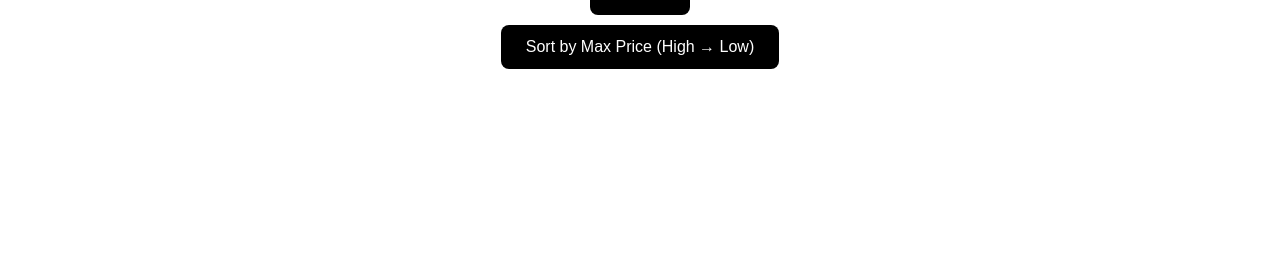
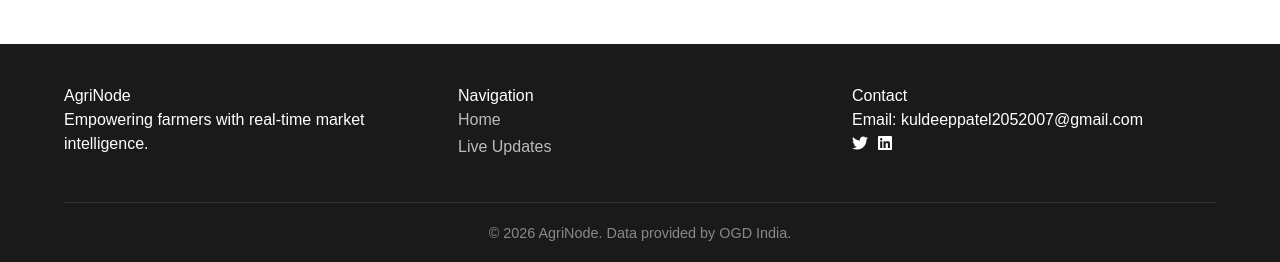
Before and after one commit to kuldeeppatidar205/AgriNode, a React (Vite) app: page / in a window 1280 px wide. Shown: the part 899-1161 px from the top of the page. Before the commit the page ends 973 px from the top, so only its background shows below. Built offline with nearby package versions, Linux system fonts and the light colour scheme; a web font is replaced by a local one.

Commit message:
adding a footer

```diff
--- a/src/App.tsx
+++ b/src/App.tsx
@@ -1,9 +1,11 @@
 import Prices from "./Components/Prices"
 import Ui from "./Components/Ui"
+import Footer from "./Components/Footer"
 function App(){
   return(<>
   <Ui/>
   <Prices/>
+  <Footer/>
   <div></div>
   </>)
 }
--- /dev/null
+++ b/src/Components/Footer.tsx
@@ -0,0 +1,32 @@
+export default function Footer() {
+  return (
+    <footer className="footer">
+      <div className="footer-container">
+        <div className="footer-brand">
+          <h3>AgriNode</h3>
+          <p>Empowering farmers with real-time market intelligence.</p>
+        </div>
+
+        <div className="footer-links">
+          <h4>Navigation</h4>
+          <ul>
+            <li><a href="#main">Home</a></li>
+            <li><a href="#Second-Section">Live Updates</a></li>
+          </ul>
+        </div>
+
+        <div className="footer-contact">
+          <h4>Contact</h4>
+          <p>Email: kuldeeppatel2052007@gmail.com</p>
+          <div className="social-icons">
+            <i className="fa-brands fa-twitter"></i>
+            <i className="fa-brands fa-linkedin"></i>
+          </div>
+        </div>
+      </div>
+      <div className="footer-bottom">
+        <p>&copy; 2026 AgriNode. Data provided by OGD India.</p>
+      </div>
+    </footer>
+  );
+}
--- a/src/Components/Prices.tsx
+++ b/src/Components/Prices.tsx
@@ -96,7 +96,7 @@ function Prices() {
         <input className="input-form"  placeholder="Enter District" type="text" name="district" onChange={e => setDistrict(e.target.value)} />
       </div>
       <div>
-        <input className="input-form" type="date" name="date" onChange={e => setDate(e.target.value)} />
+        <input className="input-form" placeholder="Enter Date" type="date" name="date" onChange={e => setDate(e.target.value)} />
       </div>
       <div>
         <input className="input-form"  placeholder="Enter Commodity" type="text" name="commodity" onChange={e => setCommodity(e.target.value)} />
--- a/src/Components/Ui.tsx
+++ b/src/Components/Ui.tsx
@@ -25,7 +25,7 @@ function Ui(){
     <div className="hero">
       <div className="hero-one">
         <p><u>Live Trends in Market prices</u></p>
-        <img src="assets/Code_Generated_Image.png"></img>
+        <img src="assets\graph image.jpg"></img>
       </div>
       <div className="hero-two">
         <p>List of commodities covered as of now</p>
--- a/src/index.css
+++ b/src/index.css
@@ -103,7 +103,7 @@ body {
     justify-content: space-between;
     padding: 50px 5%;
     gap: 40px;
-    min-height: 80vh;
+    min-height: 70vh;
 }
 
 .hero-one {
@@ -235,7 +235,10 @@ th,td {
 th {
     background-color: #f4f4f4;
 }
-
+.info{
+    text-align: center;
+    font-size: 1.4rem;
+}
 /* 5. MEDIA QUERIES - Mobile & Tablet */
 
 @media (max-width: 992px) {
@@ -290,3 +293,61 @@ th {
         width: 100%;
     }
 }
+
+
+/******Footer *****/
+.footer {
+    background-color: #1a1a1a;
+    color: white;
+    padding: 40px 5% 20px;
+    margin-top: 50px;
+}
+
+.footer-container {
+    display: flex;
+    flex-wrap: wrap;
+    justify-content: space-between;
+    gap: 30px;
+}
+
+.footer-brand, .footer-links, .footer-contact {
+    flex: 1;
+    min-width: 250px;
+}
+
+.footer-links ul {
+    list-style: none;
+    padding: 0;
+}
+
+.footer-links li {
+    margin-bottom: 3px;
+}
+
+.footer-links a {
+    color: #bbb;
+    text-decoration: none;
+    transition: color 0.3s;
+}
+
+.footer-links a:hover {
+    color: white;
+}
+.social-icons i{
+    margin-right: 10px;
+}
+.footer-bottom {
+    text-align: center;
+    margin-top: 40px;
+    padding-top: 20px;
+    border-top: 1px solid #333;
+    font-size: 0.9rem;
+    color: #888;
+}
+
+@media (max-width: 600px) {
+    .footer-container {
+        flex-direction: column;
+        text-align: center;
+    }
+}
```
Also changed, not shown: public/assets/graph image.jpg (added).
